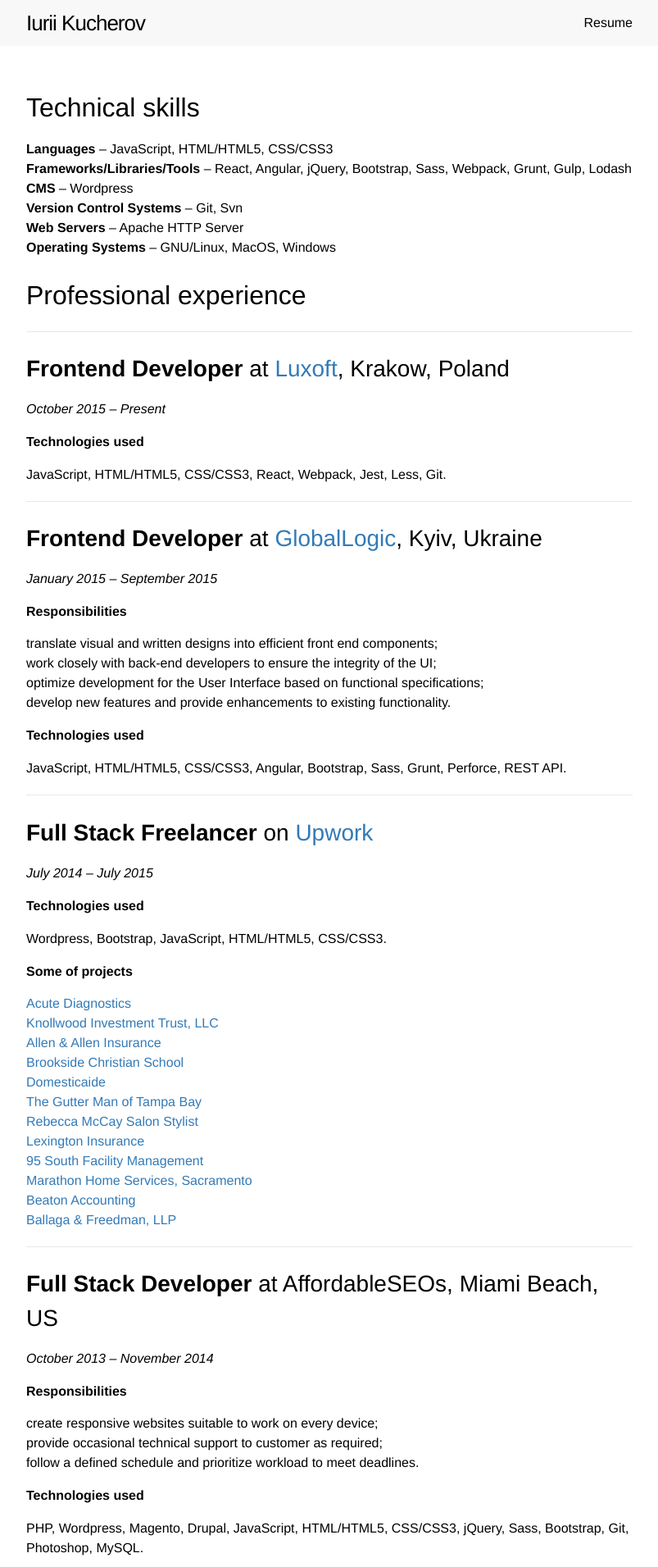
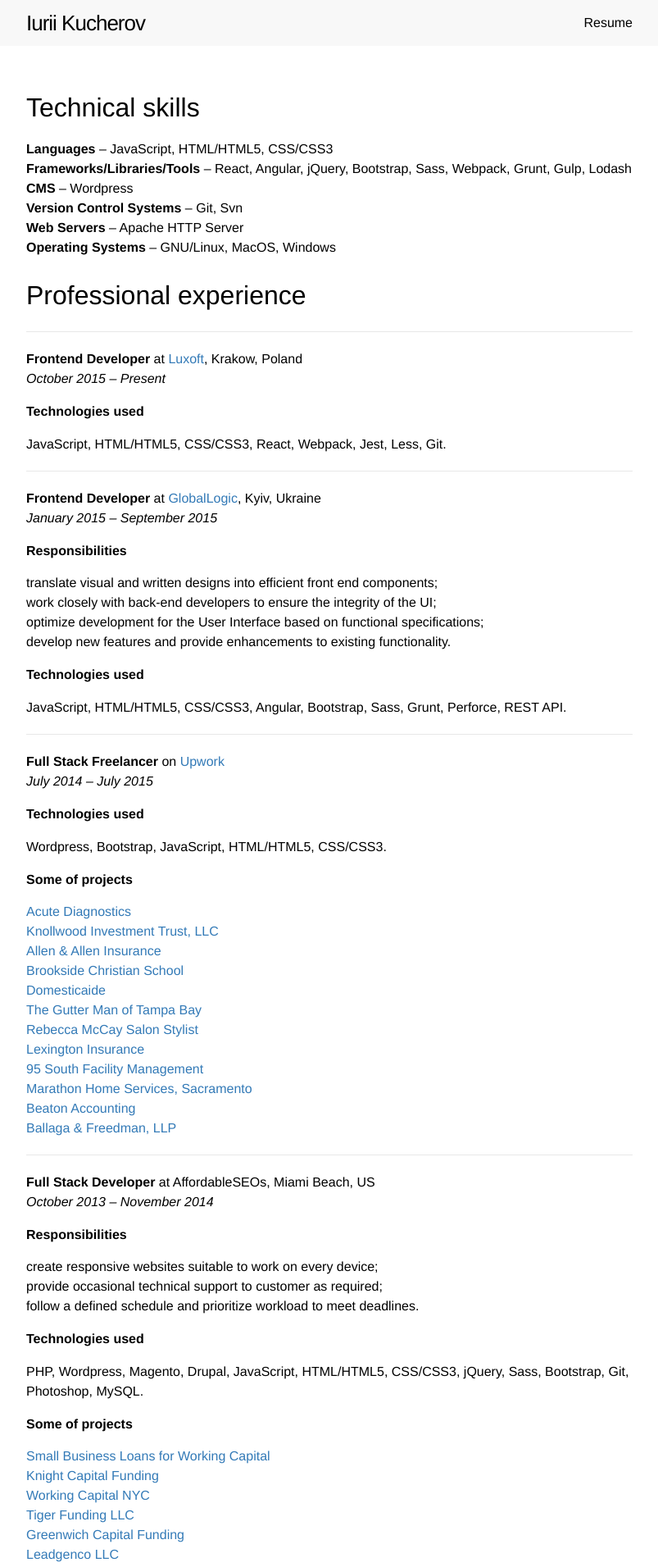
Before and after one commit to yuyokk/yuyokk.github.io, a Jekyll site: the page built from resume.md, in a window 1280 px wide. Shown: the top 1911 px of the page at 82% size, without its empty margins (238-1041 px from the left). Built offline with Jekyll 4.4.1, drawn with Linux system fonts in a browser that asks for light colours.

```diff
--- a/resume.md
+++ b/resume.md
@@ -18,7 +18,7 @@ permalink: /resume/
 
 ----------
 
-## **Frontend Developer** at <a href="http://www.luxoft.com/" target="_blank">Luxoft</a>, Krakow, Poland<br/>
+**Frontend Developer** at <a href="http://www.luxoft.com/" target="_blank">Luxoft</a>, Krakow, Poland<br/>
 _October 2015 – Present_
 
 **Technologies used**
@@ -27,7 +27,7 @@ JavaScript, HTML/HTML5, CSS/CSS3, React, Webpack, Jest, Less, Git.
 
 ----------
 
-## **Frontend Developer** at <a href="http://www.globallogic.com/" target="_blank">GlobalLogic</a>, Kyiv, Ukraine<br/>
+**Frontend Developer** at <a href="http://www.globallogic.com/" target="_blank">GlobalLogic</a>, Kyiv, Ukraine<br/>
 _January 2015 – September 2015_
 
 **Responsibilities**
@@ -43,7 +43,7 @@ JavaScript, HTML/HTML5, CSS/CSS3, Angular, Bootstrap, Sass, Grunt, Perforce, RES
 
 ----------
 
-## **Full Stack Freelancer** on <a href="https://www.upwork.com/users/~01c8013e8487023dcf" target="_blank">Upwork</a><br/>
+**Full Stack Freelancer** on <a href="https://www.upwork.com/users/~01c8013e8487023dcf" target="_blank">Upwork</a><br/>
 _July 2014 – July 2015_
 
 **Technologies used**
@@ -67,7 +67,7 @@ Wordpress, Bootstrap, JavaScript, HTML/HTML5, CSS/CSS3.
 
 ----------
 
-## **Full Stack Developer** at AffordableSEOs, Miami Beach, US<br/>
+**Full Stack Developer** at AffordableSEOs, Miami Beach, US<br/>
 _October 2013 – November 2014_
 
 **Responsibilities**
@@ -93,7 +93,7 @@ PHP, Wordpress, Magento, Drupal, JavaScript, HTML/HTML5, CSS/CSS3, jQuery, Sass,
 
 ----------
 
-## **Web Developer** at <a href="https://portaone.com/" target="_blank">PortaOne</a>, Chernihiv, Ukraine<br/>
+**Web Developer** at <a href="https://portaone.com/" target="_blank">PortaOne</a>, Chernihiv, Ukraine<br/>
 _July 2011 – October 2013_
 
 **Responsibilities**
```
